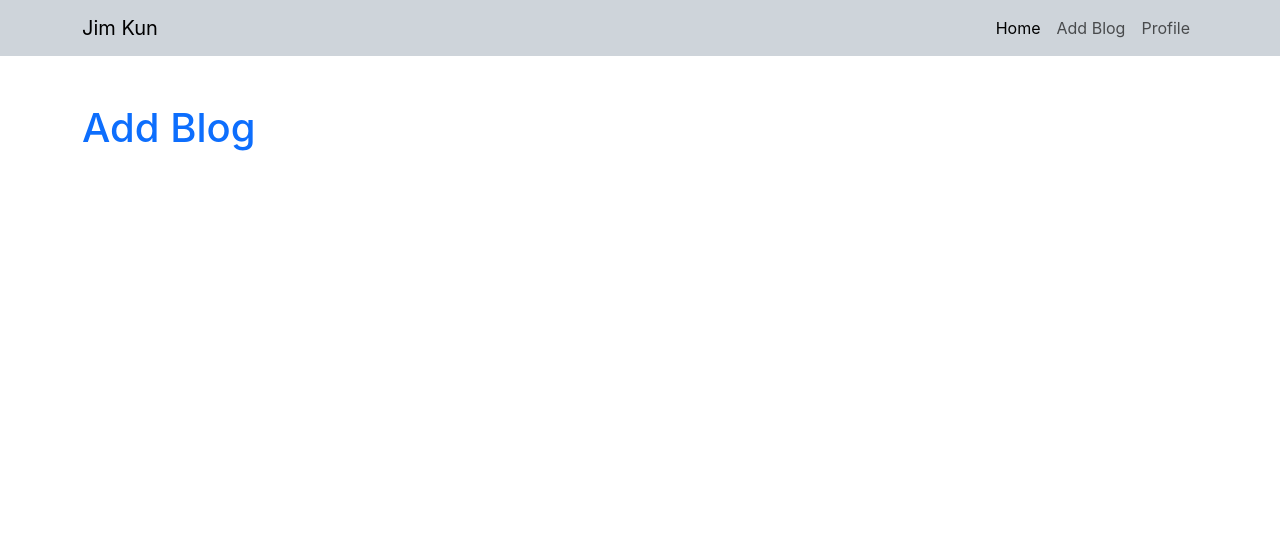
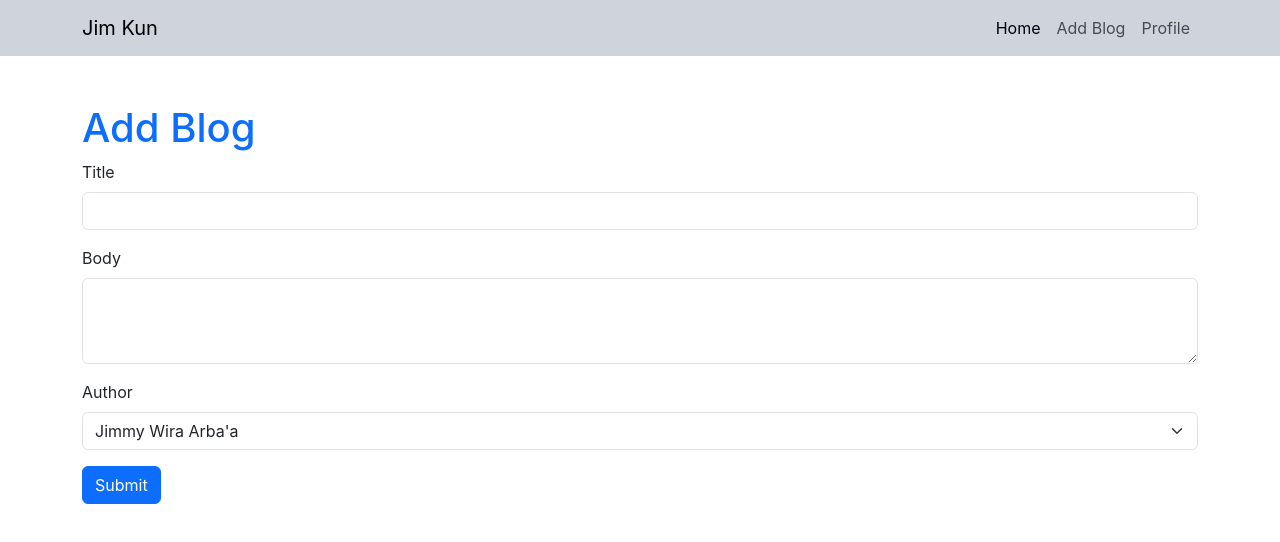
Before and after one commit to jimmywiraarbaa/blog-reactjs, a React (Create React App) app: page /add in a window 1280 px wide. Shown: the top 542 px of the page. Built offline with nearby package versions, Linux system fonts and the light colour scheme; the HTML template or start-up script is replaced by a standard one.

Commit message:
form input blog

```diff
--- a/src/pages/blog/AddBlog.js
+++ b/src/pages/blog/AddBlog.js
@@ -1,7 +1,55 @@
+import { useState } from "react";
+
 const AddBlog = () => {
+    const [title, setTitle] = useState("");
+    const [body, setBody] = useState("");
+    const [author, setAuthor] = useState("jimmy");
+
+    const handleSubmit = (e) => {
+        e.preventDefault();
+        const blog = { title, body, author };
+
+        console.log(blog);
+    }
+
     return (
         <div className="container mt-5">
             <h1 className="text-primary">Add Blog</h1>
+
+            <form onSubmit={handleSubmit}>
+                <div className="mb-3">
+                    <label htmlFor="exampleFormControlInput1" className="form-label">Title</label>
+                    <input
+                        type="text"
+                        className="form-control"
+                        id="title"
+                        onChange={(e) => setTitle(e.target.value)}
+                        required />
+                </div>
+                <div className="mb-3">
+                    <label htmlFor="exampleFormControlTextarea1" className="form-label">Body</label>
+                    <textarea
+                        className="form-control"
+                        id="body"
+                        rows="3"
+                        onChange={(e) => setBody(e.target.value)}
+                        required></textarea>
+                </div>
+                <div className="mt-3">
+                    <label htmlFor="Author" className="form-label">Author</label>
+                    <select
+                        className="form-select"
+                        aria-label="Default select example"
+                        required
+                        onChange={(e) => setAuthor(e.target.value)}
+                    >
+                        <option defaultValue="jimmy">Jimmy Wira Arba'a</option>
+                        <option defaultValue="saifullahuddin">Saifullahuddin</option>
+                        <option defaultValue="ammarudin">Amaruddin bin kasim</option>
+                    </select>
+                </div>
+                <button className="btn btn-primary mt-3">Submit</button>
+            </form>
         </div>
     );
 }
```
